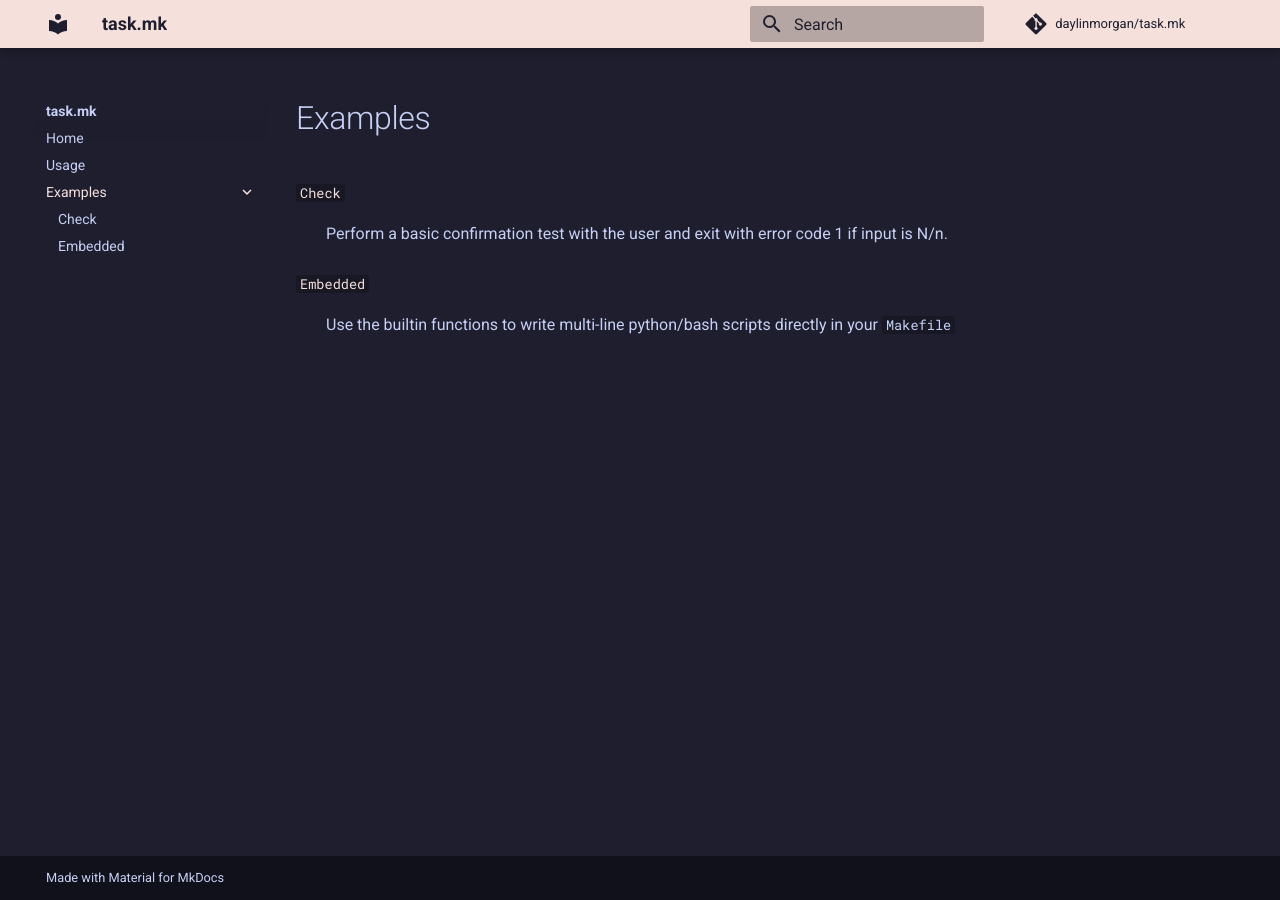
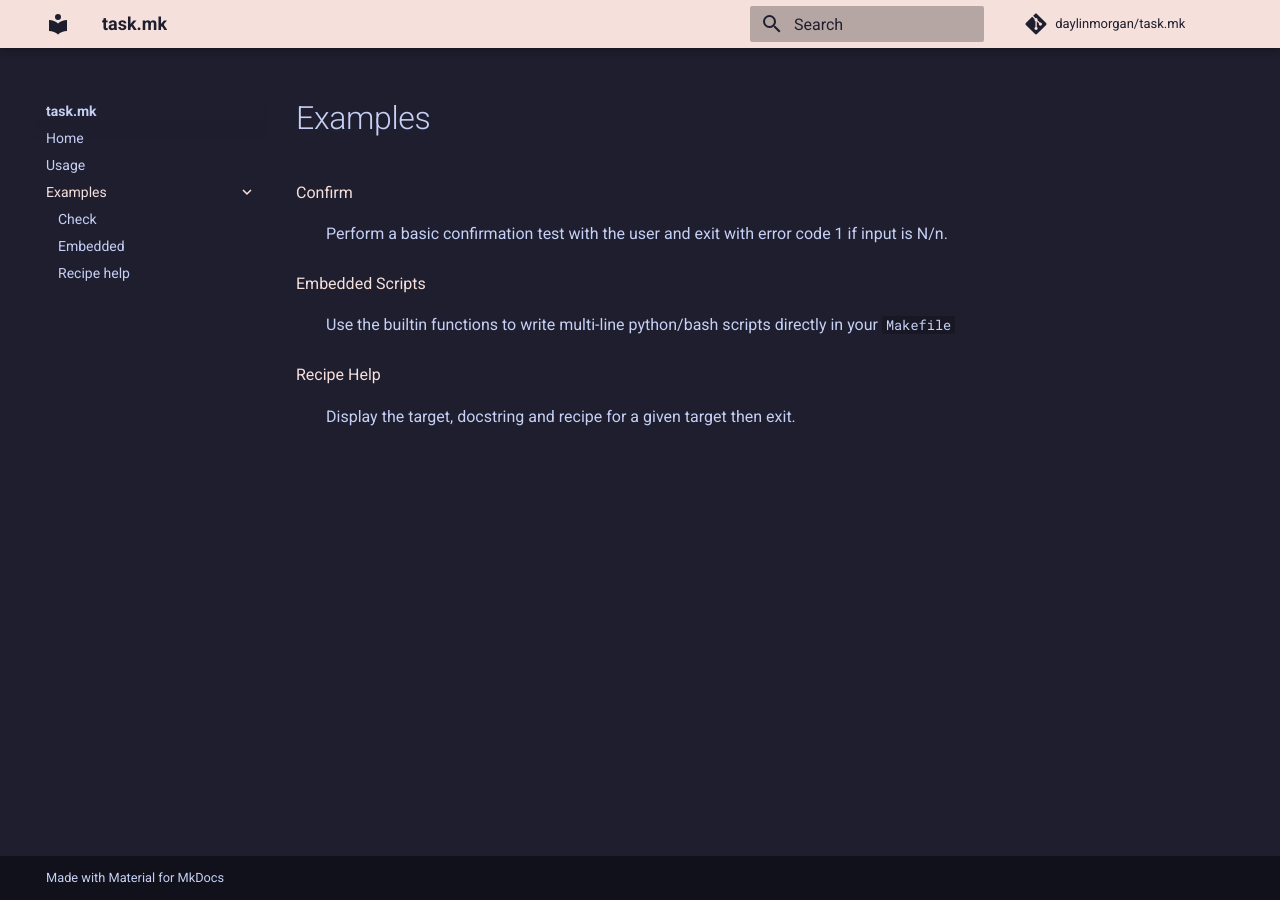
Before and after one commit to daylinmorgan/task.mk, an MkDocs documentation site: the page built from docs/examples/index.md, in a window 1280 px wide. Built offline with MkDocs 1.6.1 and Material for MkDocs 9.7.7, drawn with Linux system fonts in a browser that asks for light colours; comment, search, counter and statistics services are not loaded.

Commit message:
docs: add recipe help example

```diff
--- a/docs/examples/index.md
+++ b/docs/examples/index.md
@@ -1,10 +1,14 @@
 # Examples
 
 
-[`Check`](./check)
+[Confirm](./check)
 
 : Perform a basic confirmation test with the user and exit with error code 1 if input is N/n.
 
-[`Embedded`](./embedded)
+[Embedded Scripts](./embedded)
 
 : Use the builtin functions to write multi-line python/bash scripts directly in your `Makefile`
+
+[Recipe Help](./recipe-help)
+
+: Display the target, docstring and recipe for a given target then exit.
```
Also changed, not shown: docs/examples/recipe-help/index.md (added, +11 -0 lines), 5 other files.
